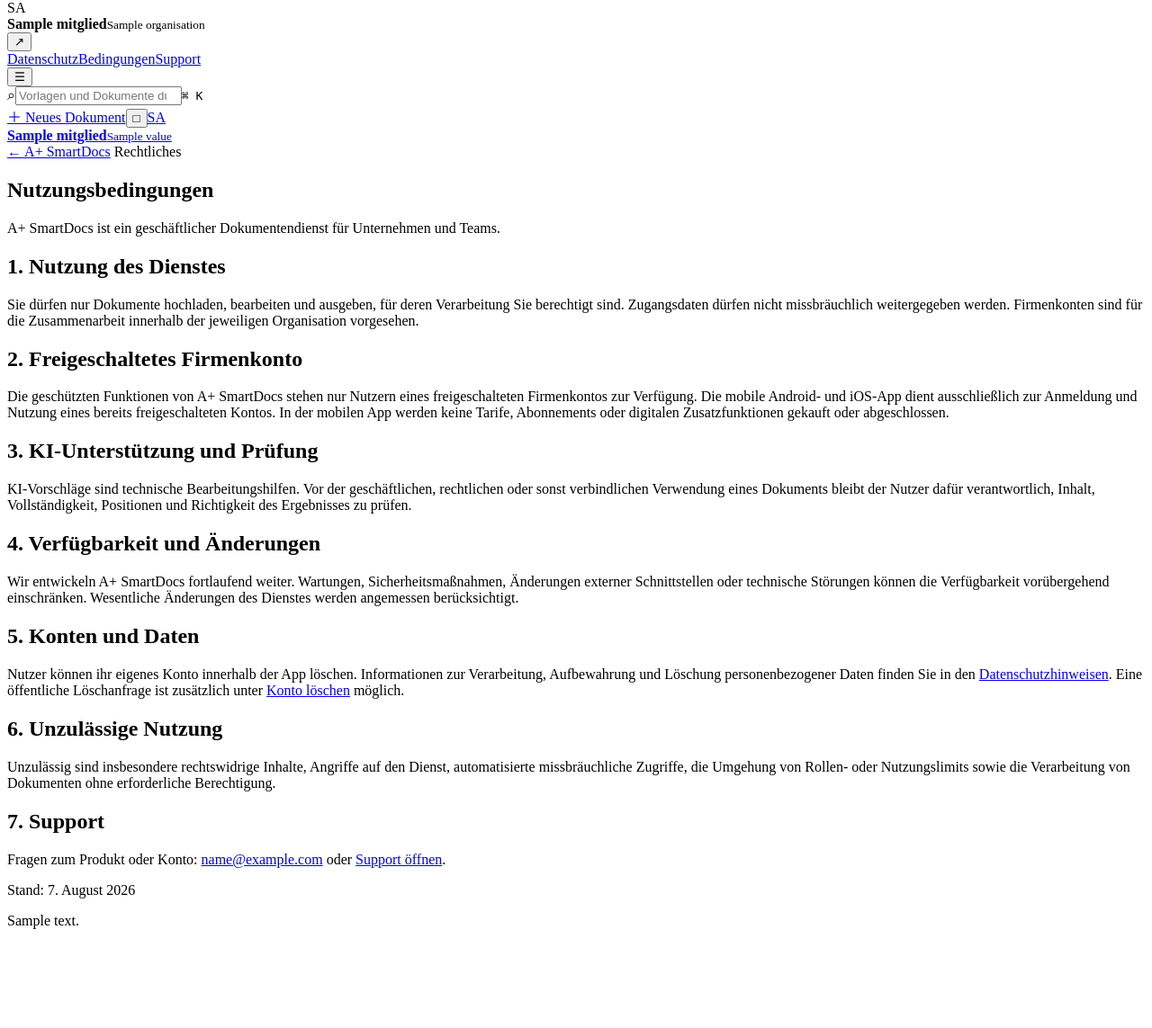
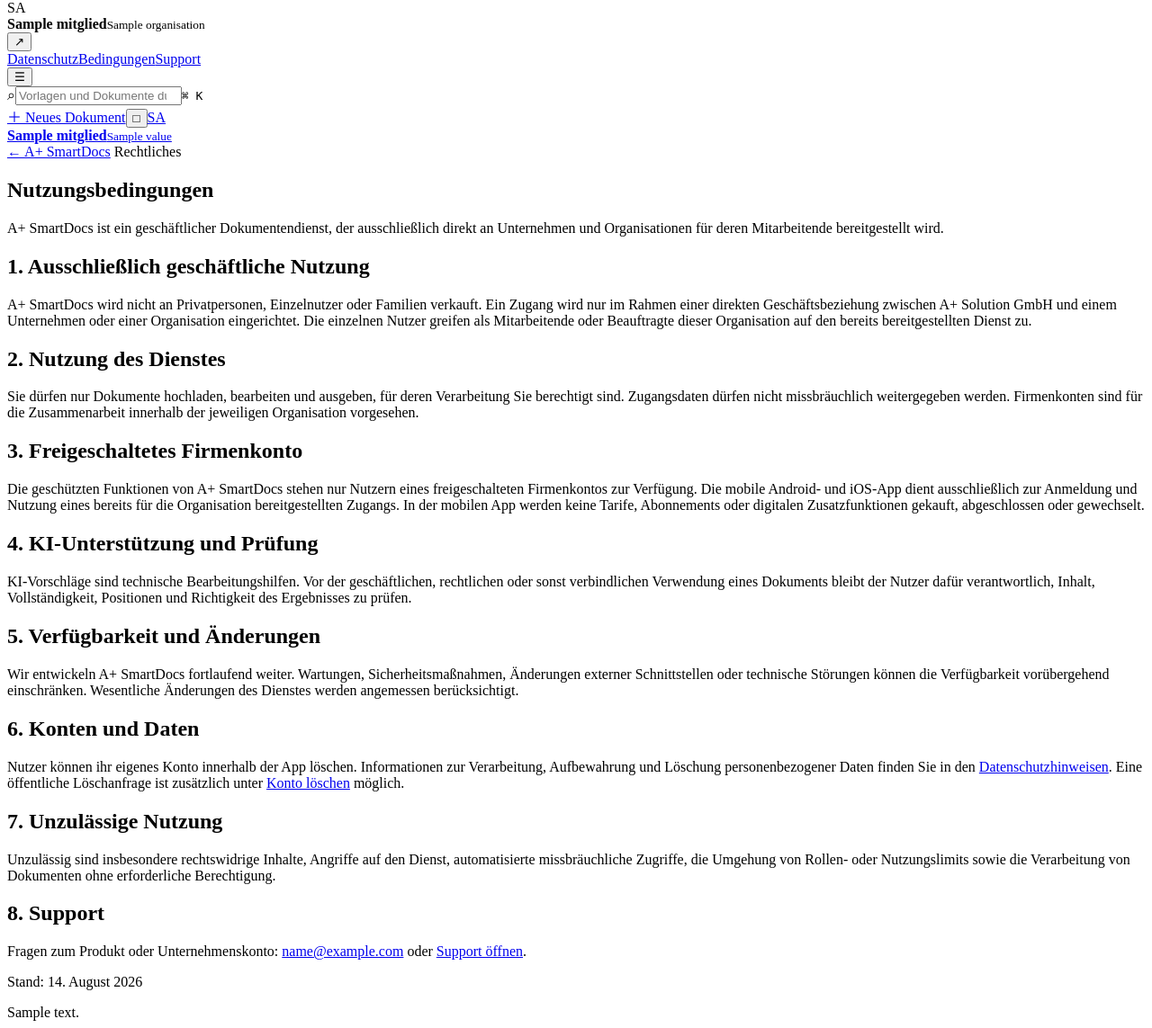
Before and after one commit to hsdarestani/A-SmartDocs, a Python web app: template app/templates/store_nutzungsbedingungen.html in a window 1280 px wide. Shown: the part 44-1187 px from the top of the page at 90% size. Before the commit the page ends 1077 px from the top, so only its background shows below. Run offline with Jinja, Linux system fonts and the light colour scheme; the template is opened without the code that fills it: most values are stand-ins (such as "Sample title", 1, 10 or a date in 2020).

Commit message:
Document enterprise-only eligibility in terms

```diff
--- a/app/templates/store_nutzungsbedingungen.html
+++ b/app/templates/store_nutzungsbedingungen.html
@@ -5,16 +5,17 @@
   <a class="store-legal-back" href="/">← A+ SmartDocs</a>
   <span class="uebertitel">Rechtliches</span>
   <h1>Nutzungsbedingungen</h1>
-  <p class="store-lead">A+ SmartDocs ist ein geschäftlicher Dokumentendienst für Unternehmen und Teams.</p>
+  <p class="store-lead">A+ SmartDocs ist ein geschäftlicher Dokumentendienst, der ausschließlich direkt an Unternehmen und Organisationen für deren Mitarbeitende bereitgestellt wird.</p>
 
-  <article><h2>1. Nutzung des Dienstes</h2><p>Sie dürfen nur Dokumente hochladen, bearbeiten und ausgeben, für deren Verarbeitung Sie berechtigt sind. Zugangsdaten dürfen nicht missbräuchlich weitergegeben werden. Firmenkonten sind für die Zusammenarbeit innerhalb der jeweiligen Organisation vorgesehen.</p></article>
-  <article><h2>2. Freigeschaltetes Firmenkonto</h2><p>Die geschützten Funktionen von A+ SmartDocs stehen nur Nutzern eines freigeschalteten Firmenkontos zur Verfügung. Die mobile Android- und iOS-App dient ausschließlich zur Anmeldung und Nutzung eines bereits freigeschalteten Kontos. In der mobilen App werden keine Tarife, Abonnements oder digitalen Zusatzfunktionen gekauft oder abgeschlossen.</p></article>
-  <article><h2>3. KI-Unterstützung und Prüfung</h2><p>KI-Vorschläge sind technische Bearbeitungshilfen. Vor der geschäftlichen, rechtlichen oder sonst verbindlichen Verwendung eines Dokuments bleibt der Nutzer dafür verantwortlich, Inhalt, Vollständigkeit, Positionen und Richtigkeit des Ergebnisses zu prüfen.</p></article>
-  <article><h2>4. Verfügbarkeit und Änderungen</h2><p>Wir entwickeln A+ SmartDocs fortlaufend weiter. Wartungen, Sicherheitsmaßnahmen, Änderungen externer Schnittstellen oder technische Störungen können die Verfügbarkeit vorübergehend einschränken. Wesentliche Änderungen des Dienstes werden angemessen berücksichtigt.</p></article>
-  <article><h2>5. Konten und Daten</h2><p>Nutzer können ihr eigenes Konto innerhalb der App löschen. Informationen zur Verarbeitung, Aufbewahrung und Löschung personenbezogener Daten finden Sie in den <a href="/datenschutz-app">Datenschutzhinweisen</a>. Eine öffentliche Löschanfrage ist zusätzlich unter <a href="/konto-loeschen">Konto löschen</a> möglich.</p></article>
-  <article><h2>6. Unzulässige Nutzung</h2><p>Unzulässig sind insbesondere rechtswidrige Inhalte, Angriffe auf den Dienst, automatisierte missbräuchliche Zugriffe, die Umgehung von Rollen- oder Nutzungslimits sowie die Verarbeitung von Dokumenten ohne erforderliche Berechtigung.</p></article>
-  <article><h2>7. Support</h2><p>Fragen zum Produkt oder Konto: <a href="mailto:{{ support_email }}">{{ support_email }}</a> oder <a href="/support">Support öffnen</a>.</p></article>
-  <p class="store-legal-meta">Stand: 7. August 2026</p>
+  <article><h2>1. Ausschließlich geschäftliche Nutzung</h2><p>A+ SmartDocs wird nicht an Privatpersonen, Einzelnutzer oder Familien verkauft. Ein Zugang wird nur im Rahmen einer direkten Geschäftsbeziehung zwischen A+ Solution GmbH und einem Unternehmen oder einer Organisation eingerichtet. Die einzelnen Nutzer greifen als Mitarbeitende oder Beauftragte dieser Organisation auf den bereits bereitgestellten Dienst zu.</p></article>
+  <article><h2>2. Nutzung des Dienstes</h2><p>Sie dürfen nur Dokumente hochladen, bearbeiten und ausgeben, für deren Verarbeitung Sie berechtigt sind. Zugangsdaten dürfen nicht missbräuchlich weitergegeben werden. Firmenkonten sind für die Zusammenarbeit innerhalb der jeweiligen Organisation vorgesehen.</p></article>
+  <article><h2>3. Freigeschaltetes Firmenkonto</h2><p>Die geschützten Funktionen von A+ SmartDocs stehen nur Nutzern eines freigeschalteten Firmenkontos zur Verfügung. Die mobile Android- und iOS-App dient ausschließlich zur Anmeldung und Nutzung eines bereits für die Organisation bereitgestellten Zugangs. In der mobilen App werden keine Tarife, Abonnements oder digitalen Zusatzfunktionen gekauft, abgeschlossen oder gewechselt.</p></article>
+  <article><h2>4. KI-Unterstützung und Prüfung</h2><p>KI-Vorschläge sind technische Bearbeitungshilfen. Vor der geschäftlichen, rechtlichen oder sonst verbindlichen Verwendung eines Dokuments bleibt der Nutzer dafür verantwortlich, Inhalt, Vollständigkeit, Positionen und Richtigkeit des Ergebnisses zu prüfen.</p></article>
+  <article><h2>5. Verfügbarkeit und Änderungen</h2><p>Wir entwickeln A+ SmartDocs fortlaufend weiter. Wartungen, Sicherheitsmaßnahmen, Änderungen externer Schnittstellen oder technische Störungen können die Verfügbarkeit vorübergehend einschränken. Wesentliche Änderungen des Dienstes werden angemessen berücksichtigt.</p></article>
+  <article><h2>6. Konten und Daten</h2><p>Nutzer können ihr eigenes Konto innerhalb der App löschen. Informationen zur Verarbeitung, Aufbewahrung und Löschung personenbezogener Daten finden Sie in den <a href="/datenschutz-app">Datenschutzhinweisen</a>. Eine öffentliche Löschanfrage ist zusätzlich unter <a href="/konto-loeschen">Konto löschen</a> möglich.</p></article>
+  <article><h2>7. Unzulässige Nutzung</h2><p>Unzulässig sind insbesondere rechtswidrige Inhalte, Angriffe auf den Dienst, automatisierte missbräuchliche Zugriffe, die Umgehung von Rollen- oder Nutzungslimits sowie die Verarbeitung von Dokumenten ohne erforderliche Berechtigung.</p></article>
+  <article><h2>8. Support</h2><p>Fragen zum Produkt oder Unternehmenskonto: <a href="mailto:{{ support_email }}">{{ support_email }}</a> oder <a href="/support">Support öffnen</a>.</p></article>
+  <p class="store-legal-meta">Stand: 14. August 2026</p>
 </section>
 {%- endmacro %}
 {% block inhalt %}{{ bedingungen_inhalt() }}{% endblock %}
```
